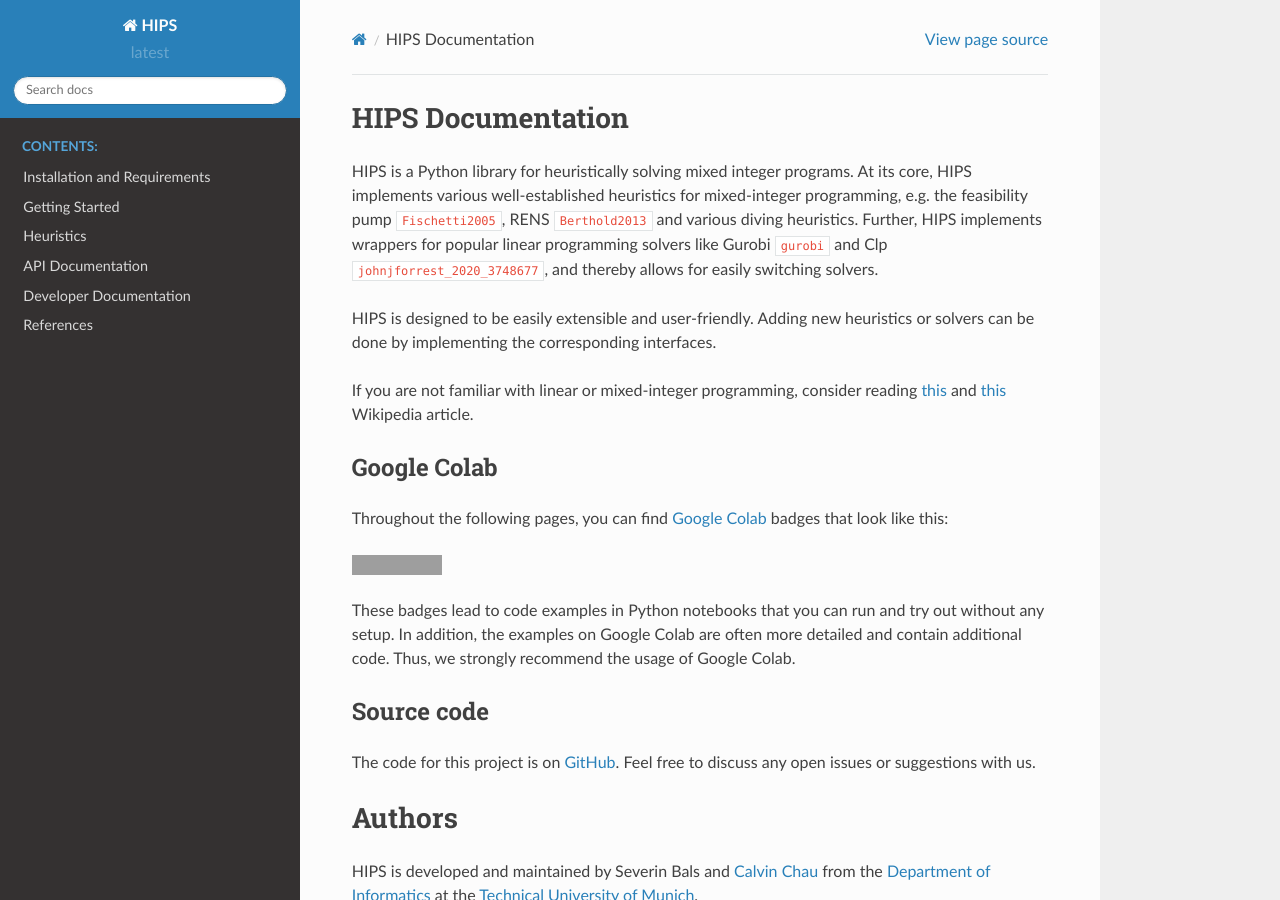
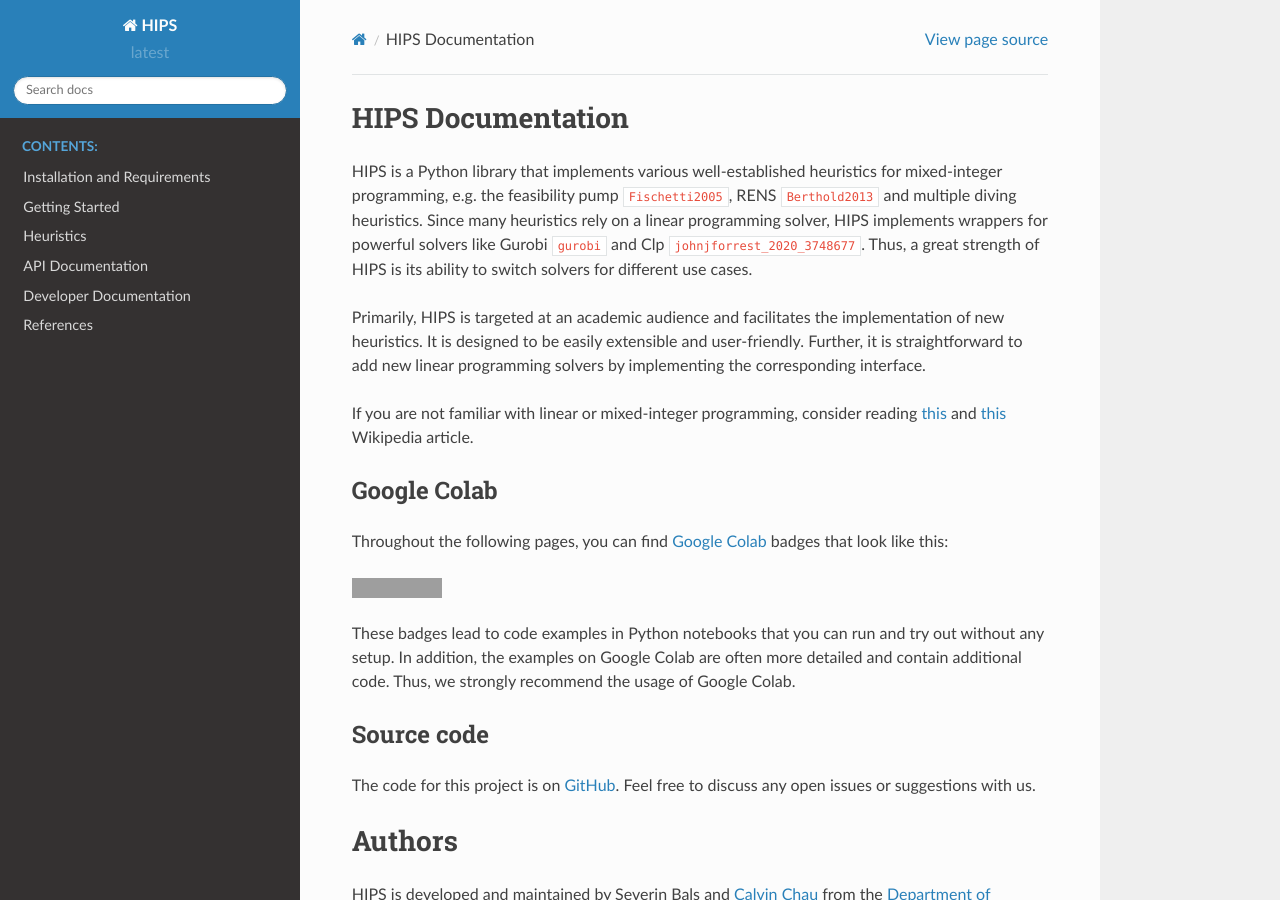
Before and after one commit to cxlvinchau/hips, a Sphinx documentation site: the page built from docs/index.rst, in a window 1280 px wide and 900 px high. Built offline with Sphinx 7.4.7 and the Read the Docs theme 2.0.0, drawn with Linux system fonts in a browser that asks for light colours; cross-references to code outside the pages are shown as plain code; grey boxes are pictures that could not be loaded.

Commit message:
updated docstrings and change front page text

```diff
--- a/docs/index.rst
+++ b/docs/index.rst
@@ -5,13 +5,10 @@
 
 HIPS Documentation
 ==================
-HIPS is a Python library for heuristically solving mixed integer programs. At its core, HIPS implements various
-well-established heuristics for mixed-integer programming, e.g. the feasibility pump :cite:`Fischetti2005`, RENS :cite:`Berthold2013`
-and various diving heuristics. Further, HIPS implements wrappers for popular linear programming solvers like Gurobi
-:cite:`gurobi` and Clp :cite:`johnjforrest_2020_3748677`, and thereby allows for easily switching solvers.
+HIPS is a Python library that implements various well-established heuristics for mixed-integer programming, e.g. the feasibility pump :cite:`Fischetti2005`, RENS :cite:`Berthold2013`
+and multiple diving heuristics. Since many heuristics rely on a linear programming solver, HIPS implements wrappers for powerful solvers like Gurobi :cite:`gurobi` and Clp :cite:`johnjforrest_2020_3748677`. Thus, a great strength of HIPS is its ability to switch solvers for different use cases.
 
-HIPS is designed to be easily extensible and user-friendly. Adding new heuristics or solvers can be done by implementing
-the corresponding interfaces.
+Primarily, HIPS is targeted at an academic audience and facilitates the implementation of new heuristics. It is designed to be easily extensible and user-friendly. Further, it is straightforward to add new linear programming solvers by implementing the corresponding interface.
 
 If you are not familiar with linear or mixed-integer programming, consider reading `this <https://en.wikipedia.org/wiki/Linear_programming>`_
 and `this <https://en.wikipedia.org/wiki/Integer_programming>`_ Wikipedia article.
```
Also changed, not shown: README.md (+2 -3 lines), 3 other files.
